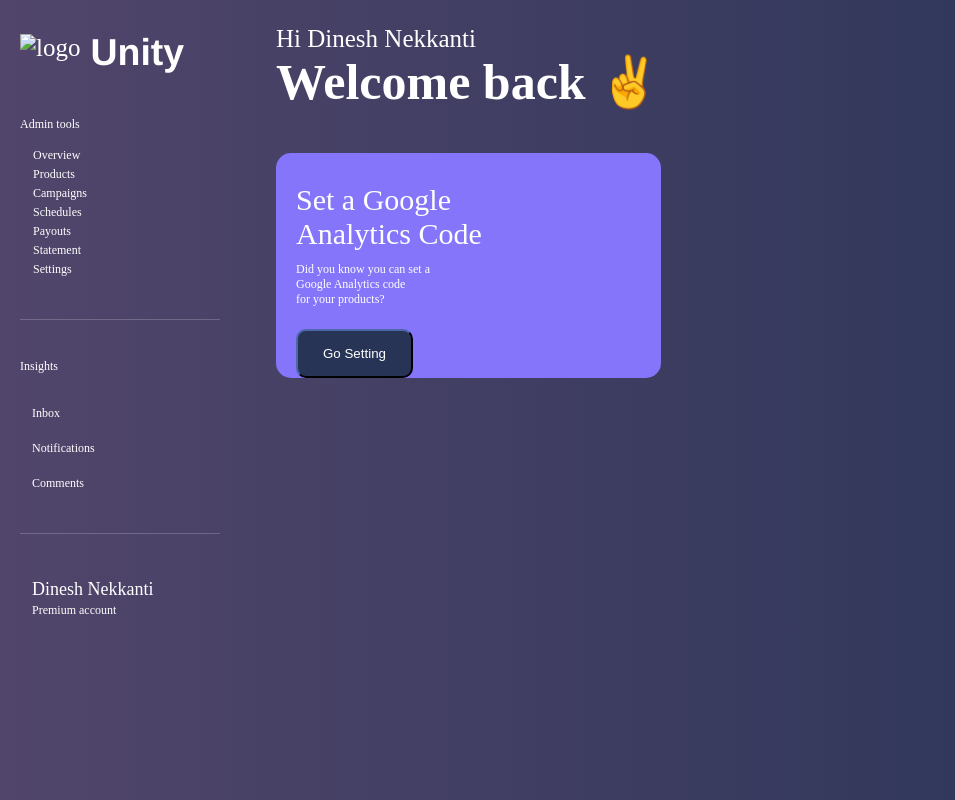
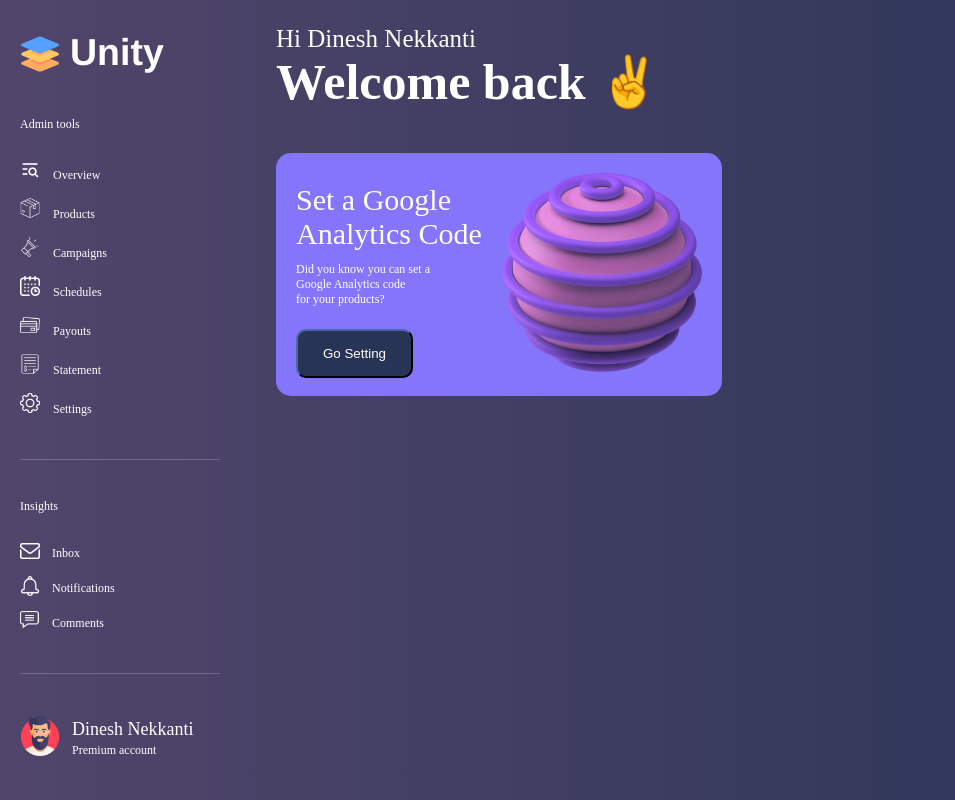
Before and after one commit to NekkantiDinesh/UI_Based_Design, a plain HTML site: page index.html in a window 1280 px wide. Shown: the whole page, without its empty margins (0-955 px from the left). Drawn offline with Linux system fonts and the light colour scheme; files that its build step writes are made by us from their sources.

Commit message:
Update index.html

```diff
--- a/index.html
+++ b/index.html
@@ -5,7 +5,7 @@
     <meta charset="UTF-8">
     <meta http-equiv="X-UA-Compatible" content="IE=edge">
     <meta name="viewport" content="width=device-width, initial-scale=1.0">
-    <link rel="stylesheet" href="Style/style.css">
+    <link rel="stylesheet" href="style.css">
     <title>Dinesh Nekkanti</title>
 </head>
 
@@ -15,20 +15,20 @@
 
         <section class="left_menu">
             <div class="companyname">
-                <img src="/images/layers.png" alt="logo">
+                <img src="layers.png" alt="logo">
                 <h1>Unity</h1>
             </div>
 
             <p>Admin tools</p>
 
             <ol>
-                <li><img src="/images/list-search.png" alt=""> Overview </li>
-                <li><img src="/images/box.png" alt=""> Products </li>
-                <li><img src="/images/advertising.png" alt=""> Campaigns</li>
-                <li><img src="/images/calendar.png" alt=""> Schedules</li>
-                <li><img src="/images/credit-card.png" alt=""> Payouts</li>
-                <li><img src="/images/income-statement.png" alt=""> Statement</li>
-                <li><img src="/images/settings.png" alt=""> Settings</li>
+                <li><img src="list-search.png" alt=""> Overview </li>
+                <li><img src="box.png" alt=""> Products </li>
+                <li><img src="advertising.png" alt=""> Campaigns</li>
+                <li><img src="calendar.png" alt=""> Schedules</li>
+                <li><img src="credit-card.png" alt=""> Payouts</li>
+                <li><img src="income-statement.png" alt=""> Statement</li>
+                <li><img src="settings.png" alt=""> Settings</li>
             </ol>
 
             <br>
@@ -40,9 +40,9 @@
             <div class="insights">
                 <p> Insights</p>
                 <ol>
-                    <li><img src="/images/mail-inbox-app.png" alt="">Inbox</li>
-                    <li><img src="/images/notification.png" alt="">Notifications</li>
-                    <li><img src="/images/comment.png" alt="">Comments</li>
+                    <li><img src="mail-inbox-app.png" alt="">Inbox</li>
+                    <li><img src="notification.png" alt="">Notifications</li>
+                    <li><img src="comment.png" alt="">Comments</li>
                 </ol>
             </div>
 
@@ -60,7 +60,7 @@
 
                 <div class="row">
                     <div class="column1">
-                        <img src="/images/man.png" alt="">
+                        <img src="man.png" alt="">
                     </div>
                     <div class="column2">
                         <p style="font-size: 18px;"> Dinesh Nekkanti </p>
@@ -103,7 +103,7 @@
 
                     </div>
                     <div class="circle_img_column2">
-                        <img style="width: 200px; height: auto;" src="/images/circle.png" alt="">
+                        <img style="width: 200px; height: auto;" src="circle.png" alt="">
                     </div>
                 </div>
             </div>
```
